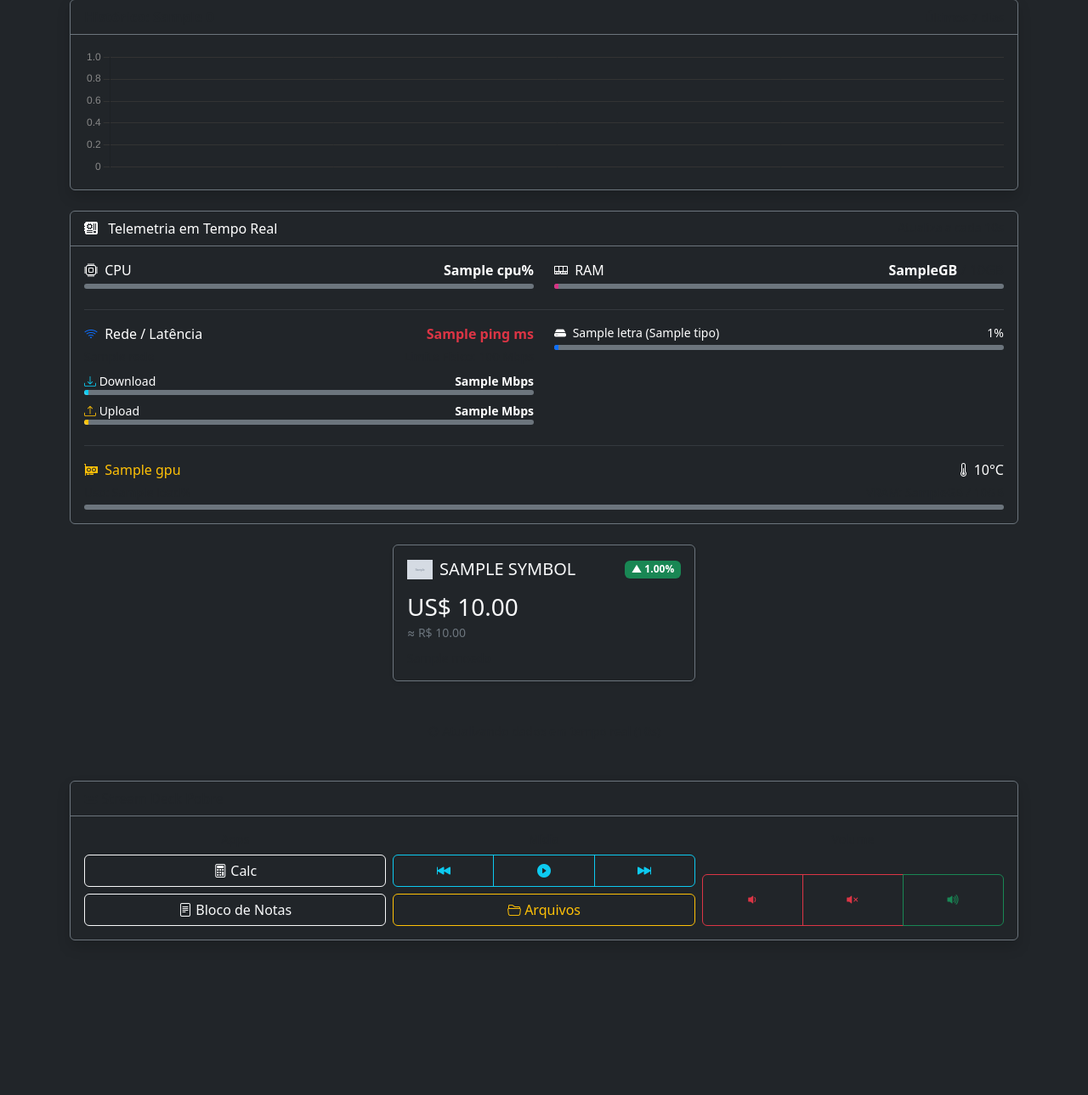
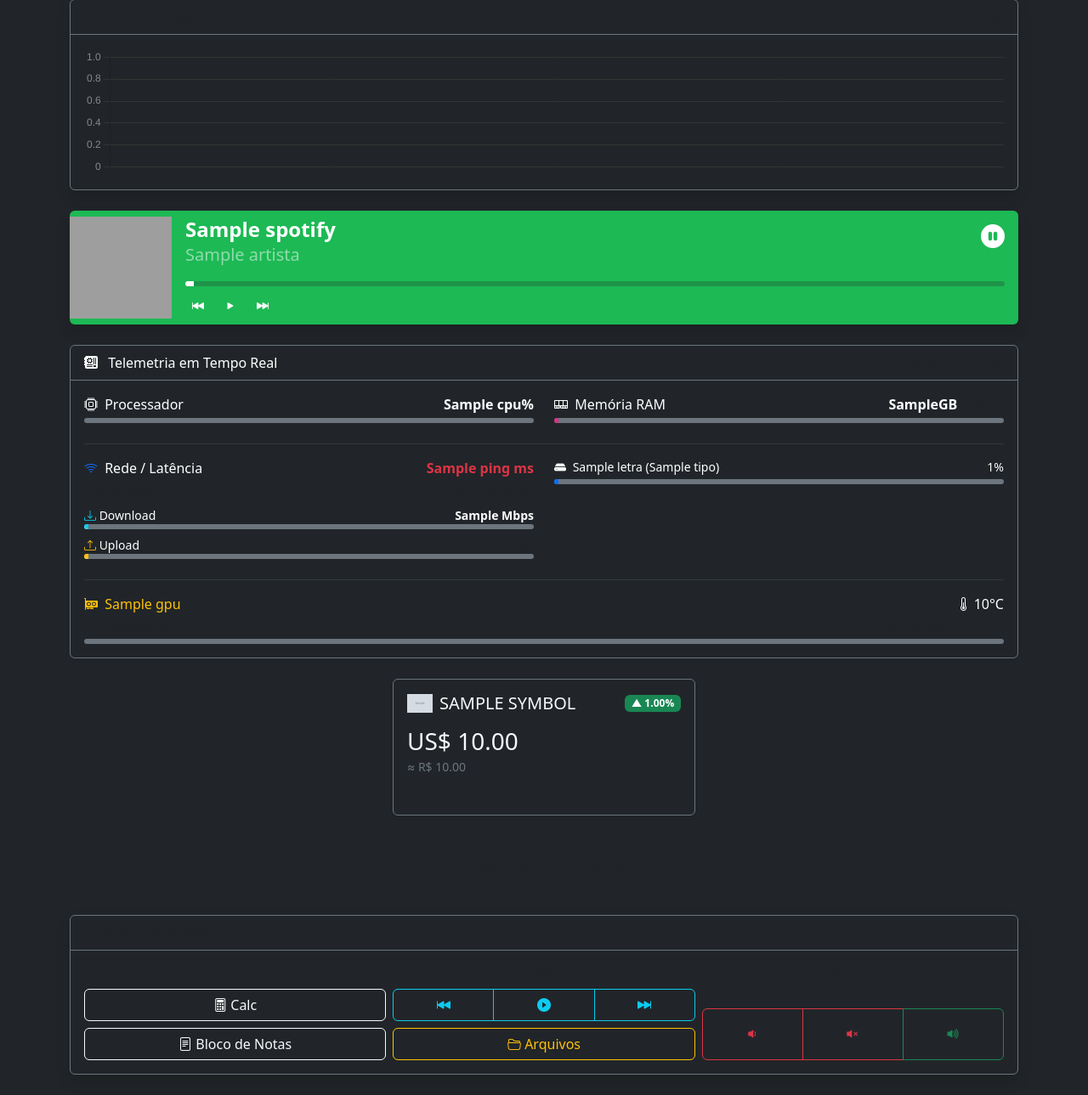
Before and after one commit to pedrofugita/dashboard-pessoal, a Django app: template dashboard/templates/dashboard/home.html in a window 1280 px wide. Shown: the part 270-1559 px from the top of the page at 85% size. Before the commit the page ends 1377 px from the top, so only its background shows below. Run offline with Django 5.2, Linux system fonts and the light colour scheme; the template is opened without the code that fills it: most values are stand-ins (such as "Sample title", 1, 10 or a date in 2020); grey boxes marked "Sample" are stand-in pictures; some libraries are stand-ins or nearby versions; grey boxes are pictures that could not be loaded.

Commit message:
Implementação: API para controle do Spotify

```diff
--- a/dashboard/templates/dashboard/cards.html
+++ b/dashboard/templates/dashboard/cards.html
@@ -1,15 +1,68 @@
+{% if spotify %}
 <div class="col-12 mb-4">
-    <div class="card bg-dark border-secondary">
-        <div class="card-header border-secondary text-white d-flex justify-content-between">
+    <div class="card border-0 overflow-hidden text-white shadow" style="background-color: #1DB954;">
+        <div class="row g-0 align-items-center">
+
+            <div class="col-auto">
+                <img src="{{ spotify.capa }}"
+                     class="img-fluid"
+                     alt="Capa"
+                     style="height: 120px; width: 120px; object-fit: cover;">
+            </div>
+
+            <div class="col px-3 py-2">
+                <div class="d-flex justify-content-between align-items-start">
+                    <div style="overflow: hidden;">
+                        <h4 class="card-title fw-bold mb-0 text-truncate">{{ spotify.nome }}</h4>
+                        <p class="card-text mb-2 text-white-50 fs-5 text-truncate">{{ spotify.artista }}</p>
+                    </div>
+
+                    {% if spotify.tocando %}
+                        <div class="spinner-grow text-white spinner-grow-sm flex-shrink-0" role="status"></div>
+                    {% else %}
+                        <i class="bi bi-pause-circle-fill fs-3 flex-shrink-0"></i>
+                    {% endif %}
+                </div>
+
+                <div class="progress bg-dark bg-opacity-25 mt-2" style="height: 6px;">
+                    <div class="progress-bar bg-white"
+                         role="progressbar"
+                         style="width: {{ spotify.percent }}%"></div>
+                </div>
+
+                <div class="mt-2 d-flex gap-2">
+                    <button class="btn btn-sm btn-outline-light border-0" hx-get="/comando/prev" hx-swap="none">
+                        <i class="bi bi-skip-backward-fill"></i>
+                    </button>
+                    <button class="btn btn-sm btn-outline-light border-0" hx-get="/comando/play" hx-swap="none">
+                        {% if spotify.tocando %}
+                            <i class="bi bi-pause-fill"></i>
+                        {% else %}
+                            <i class="bi bi-play-fill"></i>
+                        {% endif %}
+                    </button>
+                    <button class="btn btn-sm btn-outline-light border-0" hx-get="/comando/next" hx-swap="none">
+                        <i class="bi bi-skip-forward-fill"></i>
+                    </button>
+                </div>
+            </div>
+        </div>
+    </div>
+</div>
+{% endif %}
+
+<div class="col-12 mb-4">
+    <div class="card bg-dark border-secondary shadow-sm">
+        <div class="card-header border-secondary text-white d-flex justify-content-between align-items-center">
             <span><i class="bi bi-motherboard-fill me-2"></i> Telemetria em Tempo Real</span>
-            <small class="text-muted">Atualiza a cada 10s</small>
+            <small class="text-muted" style="font-size: 0.8rem;">Atualiza a cada 10s</small>
         </div>
         <div class="card-body">
 
             <div class="row text-white">
                 <div class="col-md-6 mb-3">
                     <div class="d-flex justify-content-between mb-1">
-                        <span><i class="bi bi-cpu me-1"></i> CPU</span>
+                        <span><i class="bi bi-cpu me-1"></i> Processador</span>
                         <span class="fw-bold">{{ sistema.cpu }}%</span>
                     </div>
                     <div class="progress bg-secondary" style="height: 6px;">
@@ -20,7 +73,7 @@
 
                 <div class="col-md-6 mb-3">
                     <div class="d-flex justify-content-between mb-1">
-                        <span><i class="bi bi-memory me-1"></i> RAM</span>
+                        <span><i class="bi bi-memory me-1"></i> Memória RAM</span>
                         <span class="fw-bold">{{ sistema.ram_used }}GB <span class="text-muted fw-normal">/ {{ sistema.ram_total }}GB</span></span>
                     </div>
                     <div class="progress bg-secondary" style="height: 6px;">
@@ -33,6 +86,7 @@
             <hr class="border-secondary my-2">
 
             <div class="row text-white mt-3">
+
                 <div class="col-md-6 mb-3">
                     <div class="d-flex justify-content-between align-items-center mb-1">
                         <span>
@@ -47,9 +101,10 @@
                             {{ sistema.rede.ping }} ms
                         </span>
                     </div>
+
                     <div class="d-flex justify-content-between small text-muted mb-2">
-                        <span>{{ sistema.rede.nome }}</span>
-                        <span>Limite Físico: 100 Mbps</span>
+                        <span class="text-truncate" style="max-width: 200px;">{{ sistema.rede.nome }}</span>
+                        <span>Limite: 100 Mbps</span>
                     </div>
 
                     <div class="d-flex justify-content-between align-items-center small">
@@ -64,7 +119,7 @@
 
                     <div class="d-flex justify-content-between align-items-center small mt-2">
                         <span><i class="bi bi-upload text-warning"></i> Upload</span>
-                        <span class="fw-bold">{{ sistema.rede.upload_mbps }} Mbps</span>
+                        <span class="fw-bold text-muted">{{ sistema.rede.upload_mbps }} Mbps</span>
                     </div>
                     <div class="progress bg-secondary" style="height: 6px;">
                         <div class="progress-bar bg-warning progress-bar-striped progress-bar-animated"
@@ -83,7 +138,8 @@
                         <div class="progress-bar {% if disco.percent > 90 %}bg-danger{% else %}bg-primary{% endif %}"
                              role="progressbar" style="width: {{ disco.percent }}%"></div>
                     </div>
-                    {% endfor %}
+                    <small class="text-muted" style="font-size: 0.7rem;">Capacidade Total: {{ disco.total }} GB</small>
+                    <div class="mb-2"></div> {% endfor %}
                 </div>
             </div>
 
@@ -110,9 +166,11 @@
     </div>
 </div>
 
-{% if cryptos %}{% endif %}
 {% for moeda in cryptos %}
-<div class="col-md-4 mb-4" style="cursor: pointer;" onclick="mudarGrafico('{{ moeda.name }}', {{ moeda.sparkline_in_7d.price }}, '{% if moeda.price_change_percentage_24h > 0 %}#198754{% else %}#dc3545{% endif %}')">
+<div class="col-md-4 mb-4"
+     style="cursor: pointer;"
+     onclick="mudarGrafico('{{ moeda.name }}', {{ moeda.sparkline_in_7d.price }}, '{% if moeda.price_change_percentage_24h > 0 %}#198754{% else %}#dc3545{% endif %}')">
+
     <div class="card bg-dark text-light border-secondary h-100 shadow-sm hover-effect">
         <div class="card-body">
             <div class="d-flex justify-content-between align-items-center mb-2">
@@ -120,18 +178,30 @@
                     <img src="{{ moeda.image }}" alt="{{ moeda.name }}" width="30" class="me-2">
                     <h5 class="card-title mb-0">{{ moeda.symbol|upper }}</h5>
                 </div>
+
                 {% if moeda.price_change_percentage_24h > 0 %}
-                    <span class="badge bg-success">▲ {{ moeda.price_change_percentage_24h|floatformat:2 }}%</span>
+                    <span class="badge bg-success">
+                        ▲ {{ moeda.price_change_percentage_24h|floatformat:2 }}%
+                    </span>
                 {% else %}
-                    <span class="badge bg-danger">▼ {{ moeda.price_change_percentage_24h|floatformat:2 }}%</span>
+                    <span class="badge bg-danger">
+                        ▼ {{ moeda.price_change_percentage_24h|floatformat:2 }}%
+                    </span>
                 {% endif %}
             </div>
+
             <h3 class="mt-3 mb-0">US$ {{ moeda.current_price|floatformat:2 }}</h3>
-            <small class="text-secondary">≈ R$ {{ moeda.preco_brl|floatformat:2 }}</small>
+            <small class="text-secondary">
+                ≈ R$ {{ moeda.preco_brl|floatformat:2 }}
+            </small>
+
             <p class="text-muted small mt-2 mb-0">{{ moeda.name }}</p>
         </div>
     </div>
 </div>
+
 {% empty %}
-    <div class="col-12"><div class="alert alert-warning">Carregando dados...</div></div>
+    <div class="col-12">
+        <div class="alert alert-warning">Carregando dados...</div>
+    </div>
 {% endfor %}
```
Also changed, not shown: dashboard/views.py (+82 -109 lines), 1 other file.
